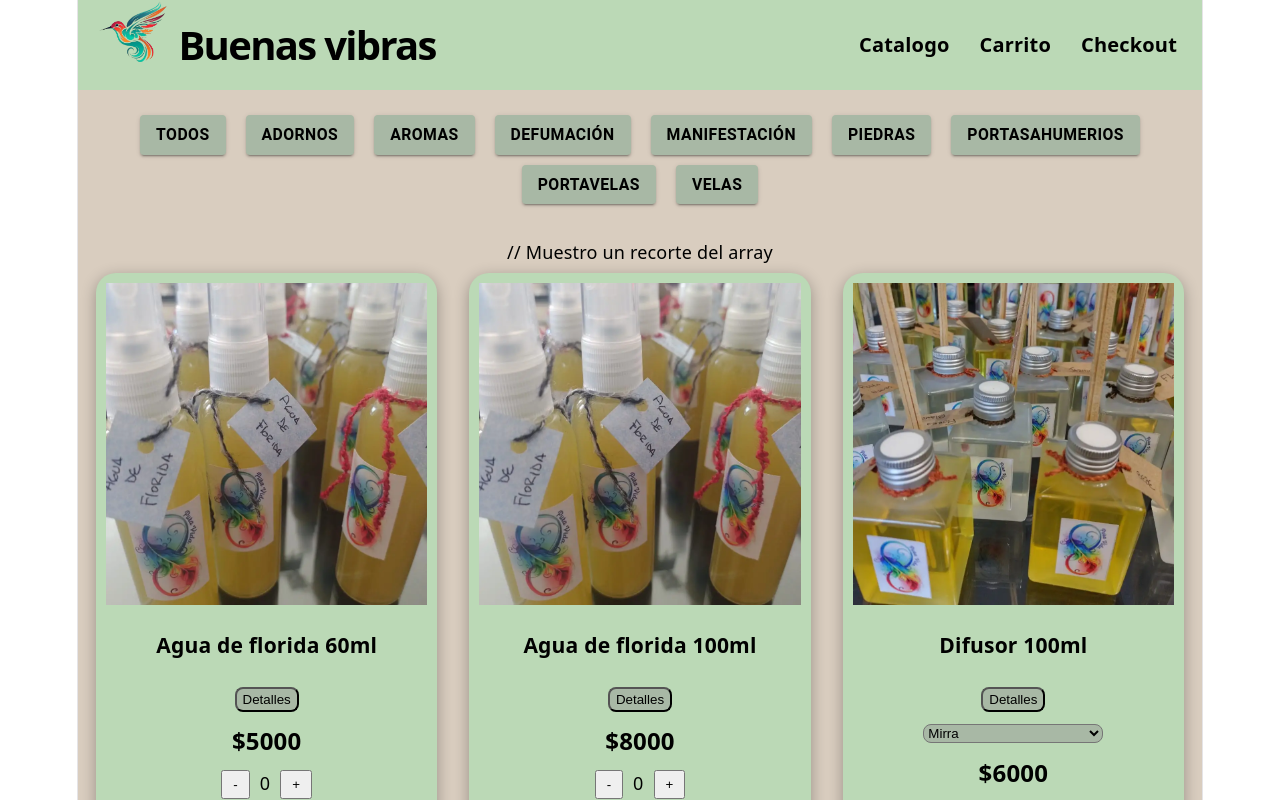
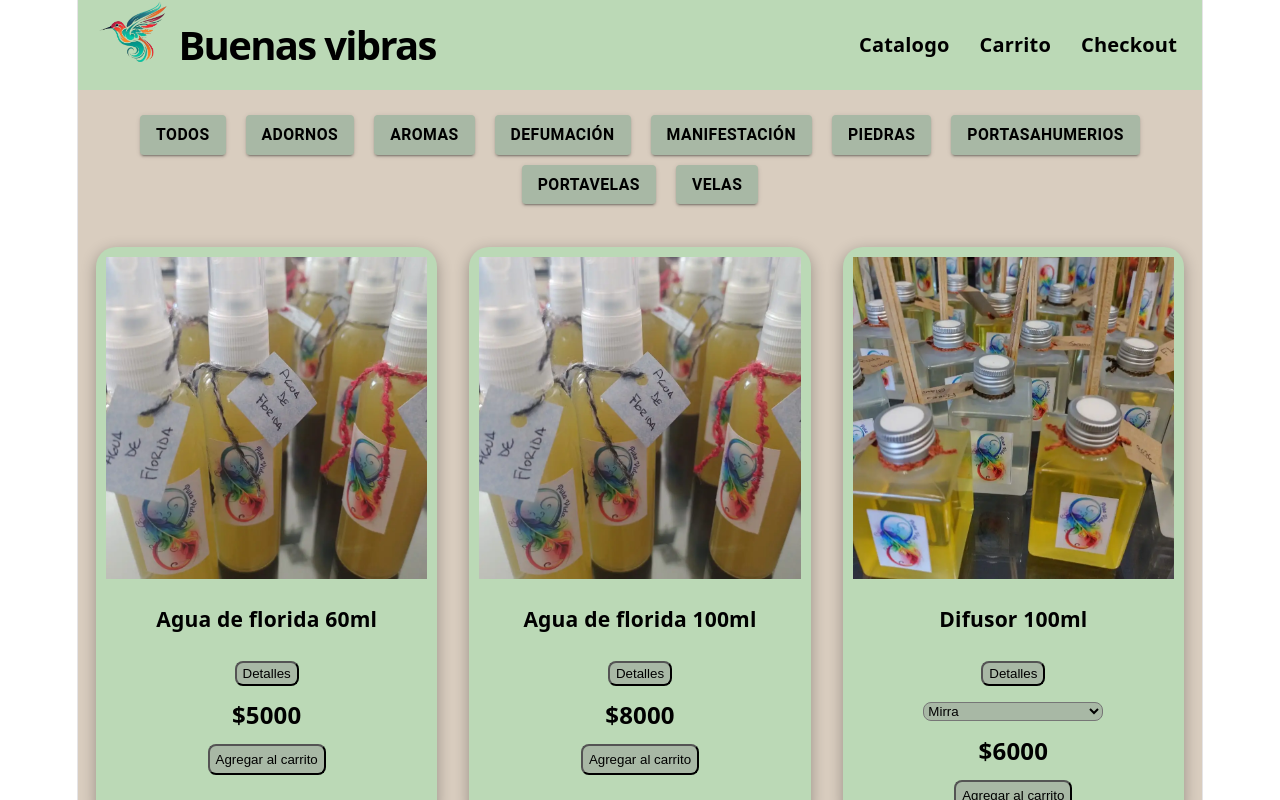
Before and after one commit to IvanTracey/Ecommerce-React, a React (Vite) app: page / in a window 1280 px wide. Shown: the top 800 px of the page. Built offline with nearby package versions, Linux system fonts and the light colour scheme.

Commit message:
Dinamismo para agregar al carrito

```diff
--- a/src/Components/Card.css
+++ b/src/Components/Card.css
@@ -32,11 +32,12 @@
         }
     }
     .div-estilos{
-        margin: 6px;
+        margin: 10px;
         select{
             background-color: #A8B8A5;
             width: 180px;
             border-radius: 8px;
+
         }
     }
     .div-precio{
@@ -45,12 +46,24 @@
             margin: 16px;
         }
     }
+    .agregar-carrito{
+        background-color: #A8B8A5;
+            border-radius: 8px;
+            padding: 6px;
+    }
     .div-botonera{
         margin: 10px;
         display: flex;
         gap: 10px;
         .boton{
             padding: 5px 10px;
+            background-color: #A8B8A5;
+            border-radius: 8px;
         }
     }
+    .boton{
+        padding: 5px 10px;
+        background-color: #A8B8A5;
+        border-radius: 8px;
+    }
 }
--- a/src/Components/Card.jsx
+++ b/src/Components/Card.jsx
@@ -17,9 +17,10 @@ function Card({ producto }) {
   // Visualizacion de detalles
   const [visible_det, setVisible_det] = useState(false);
   const texto = visible_det ? "Ocultar" : "Detalles";
-  const desmontarComponente = () => {
+  const mostrarDetalles = () => {
     setVisible_det(!visible_det);
   }
+
   return (
     <div className="card">
       <img className='card-img' src={producto.img} alt={producto.nombre} />
@@ -28,7 +29,7 @@ function Card({ producto }) {
       </div>
       <div className="div-descripcion">
         {visible_det ? <p>{producto.descripcion}</p> : ""}
-        <button onClick={desmontarComponente}>{texto}</button>
+        <button onClick={mostrarDetalles}>{texto}</button>
       </div>
       <div className="div-estilos">
         {producto.variedades?.length > 0 && (
@@ -41,8 +42,7 @@ function Card({ producto }) {
             {producto.variedades.map((variedad) => (
                 <option
                     key={variedad.nombre}
-                    value={variedad.nombre}
-                >
+                    value={variedad.nombre}>
                     {variedad.nombre}
                 </option>
             ))}
--- a/src/Components/ItemCount.jsx
+++ b/src/Components/ItemCount.jsx
@@ -13,11 +13,22 @@ function ItemCount({ stock }){
         setContador(contador - 1);
     }
     };
+  const [visible_bot, setVisible_bot] = useState(true);
+  const agregarCarrito = () => {
+    setVisible_bot(!visible_bot);
+  }
     return(
-      <div className='div-botonera'>
-        <button className='boton' onClick={decrementarCont}>-</button>
-        <p>{contador}</p>
-        <button className='boton' onClick={incrementarCont}>+</button>
+      <div>
+        {visible_bot ?
+        <button onClick={agregarCarrito} className='agregar-carrito'>Agregar al carrito</button> :
+        <div>
+          <div className='div-botonera'>
+            <button className='boton' onClick={decrementarCont}>-</button>
+            <p>{contador}</p>
+            <button className='boton' onClick={incrementarCont}>+</button>
+          </div>
+            <button className='boton' onClick={agregarCarrito}>X</button>
+        </div>}
       </div>
     )
 }
--- a/src/Components/ItemListContainer.jsx
+++ b/src/Components/ItemListContainer.jsx
@@ -23,7 +23,6 @@ function ItemListContainer() {
 
   return (
     <>
-    // Muestro un recorte del array
       <ItemList productos={productosPagina} />
       <Paginacion
         pagina={pagina}
```
